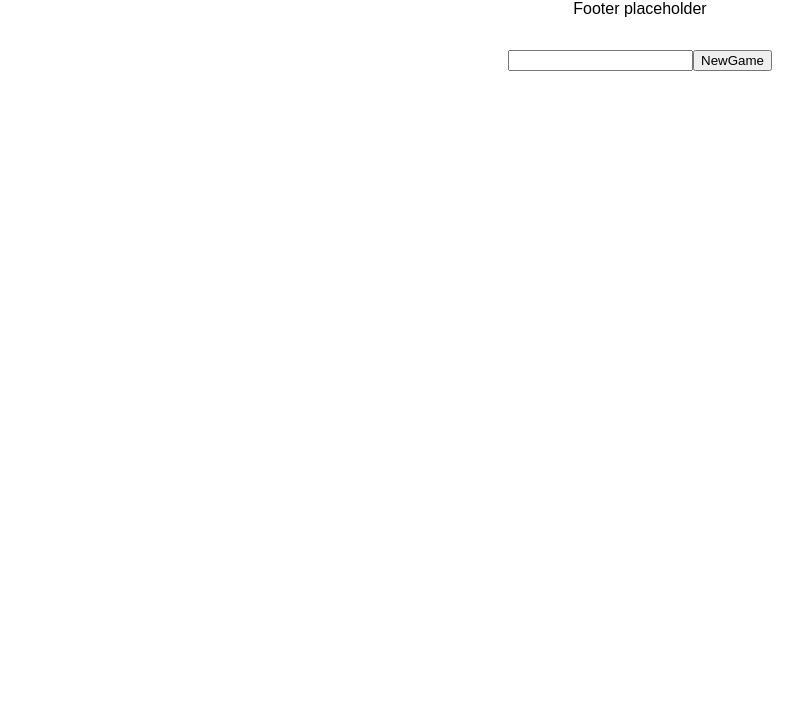
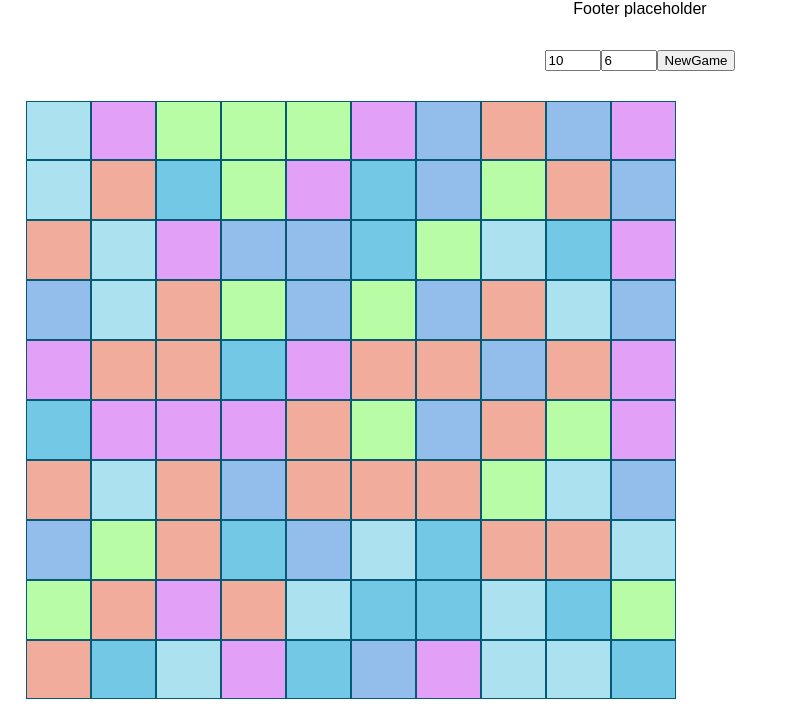
Before and after one commit to hategen/floodit, a React app: page / in a window 1280 px wide. Both pictures are taken after a click on the button "NewGame". Shown: the top 722 px of the page, without its empty margins (0-809 px from the left). Built offline with nearby package versions, Linux system fonts and the light colour scheme.

Commit message:
added size  and color number seletction

```diff
--- a/package.json
+++ b/package.json
@@ -3,6 +3,7 @@
   "version": "0.1.0",
   "private": true,
   "dependencies": {
+    "randomcolor": "^0.5.3",
     "react": "^16.2.0",
     "react-dom": "^16.2.0",
     "react-redux": "^5.0.6",
--- a/src/actions/actions.js
+++ b/src/actions/actions.js
@@ -1,6 +1,18 @@
 export const ACTION_NEW_GAME = 'ACTION_NEW_GAME';
+export const ACTION_FIELDSIZE_CHANGE = 'ACTION_FIELDSIZE_CHANGE';
+export const ACTION_COLOR_NUMBER_CHANGE = 'ACTION_COLOR_NUMBER_CHANGE';
 
-export const testAction = ({fieldSize}) => ({
-    type: ACTION_NEW_GAME,
+export const newGame = (fieldSize) => ({
+    type: ACTION_NEW_GAME
+});
+
+export const fieldSizeChange = (fieldSize) => ({
+    type: ACTION_FIELDSIZE_CHANGE,
     fieldSize
 });
+
+
+export const colorNumberChange = (colorNumber) => ({
+    type: ACTION_COLOR_NUMBER_CHANGE,
+    colorNumber
+});
--- a/src/components/Box/Box.css
+++ b/src/components/Box/Box.css
@@ -1,8 +1,8 @@
 .box {
     flex-grow: 1;
     background: rgb(169, 192, 255);
-    margin: 2px;
-    border: 2px solid rgba(0, 87, 115, 0.97);
+    margin: 0px;
+    border: 1px solid rgba(0, 87, 115, 0.97);
     transition: transform 0.2s ease;
 }
 
--- a/src/components/Box/Box.js
+++ b/src/components/Box/Box.js
@@ -3,8 +3,11 @@ import './Box.css';
 
 const Box = ({x, y, color}) => {
     return (
-        <div className="box">
-            {color}
+        <div
+            className="box"
+            style={{backgroundColor: color}}
+        >
+
         </div>
     )
 };
--- a/src/components/GameSettings/GameSettings.js
+++ b/src/components/GameSettings/GameSettings.js
@@ -1,13 +1,47 @@
 import React from 'react';
 
 import './GameSettings.css';
+import NumericInput from '../NumericInput/NumericInput';
 
-const GameSettings = () => {
+const GameSettings = ({fieldSize, colorNumber, newGame, fieldSizeChange, colorNumberChange}) => {
+
+
+    const onFieldSizeChangeHandler = (event) => {
+        fieldSizeChange(Number.parseInt(event.target.value, 10))
+    };
+
+    const onColorNumberChangeHandler = (event) => {
+        colorNumberChange(Number.parseInt(event.target.value, 10))
+    };
 
     return (
         <section className="game-settings">
-            <input type="number" name="field-size" id="fieldSize"/>
-            <button> NewGame</button>
+            <NumericInput
+                type="number"
+                name="fieldSize"
+                min={6}
+                max={75}
+                value={fieldSize}
+                onChange={onFieldSizeChangeHandler}
+                placeholder="Field size"
+                label="Field size"
+            />
+
+            <NumericInput
+                type="number"
+                name="colorNumber"
+                min={6}
+                max={30}
+                value={colorNumber}
+                onChange={onColorNumberChangeHandler}
+                placeholder="Color number"
+                label="Color number"
+            />
+
+            <button onClick={() => {
+                newGame()
+            }}> NewGame
+            </button>
         </section>
     )
 };
--- /dev/null
+++ b/src/components/NumericInput/NumericInput.js
@@ -0,0 +1,14 @@
+import React from 'react';
+
+import './NumericInput.css';
+
+const NumericInput = (props) => {
+    return (
+        <input
+            type="number"
+            {...props}
+        />
+    )
+};
+
+export default NumericInput;
--- a/src/components/Row/Row.js
+++ b/src/components/Row/Row.js
@@ -5,11 +5,12 @@ import './Row.css';
 const Row = ({boxes}) => {
     return (
         <div className="row">
-            {boxes.map((box, idx) => {
+            {boxes.map((color, idx) => {
                 return (
 
                     <Box
                         key={idx}
+                        color={color}
                     >
                         box
                     </Box>
--- a/src/containers/GameSettingsContainer.js
+++ b/src/containers/GameSettingsContainer.js
@@ -1,9 +1,20 @@
 import {connect} from 'react-redux';
-
+import {newGame, fieldSizeChange, colorNumberChange} from '../actions/actions';
 import GameSettings from '../components/GameSettings/GameSettings';
 
 const mapStateToProps = (state) => state;
-const mapDispatchToprops = dispatch => dispatch => ({});
+const mapDispatchToprops = dispatch => ({
+    newGame: (fieldSize) => {
+        dispatch(newGame(fieldSize))
+    },
+    fieldSizeChange: (fieldSize) => {
+        dispatch(fieldSizeChange(fieldSize))
+    },
+    colorNumberChange: (colorNumber) => {
+        dispatch(colorNumberChange(colorNumber))
+    }
+
+});
 
 const GameSettingsContainer = connect(mapStateToProps, mapDispatchToprops)(GameSettings);
 
--- a/src/reducers/reducers.js
+++ b/src/reducers/reducers.js
@@ -1,13 +1,34 @@
-import {ACTION_NEW_GAME} from "../actions/actions";
+import {
+    ACTION_NEW_GAME,
+    ACTION_FIELDSIZE_CHANGE,
+    ACTION_COLOR_NUMBER_CHANGE
+} from "../actions/actions";
+
+import {getRandomColors, getRandomColorsMatrix} from '../utils/colors';
 
 export default function reducers(state = {}, action) {
     switch (action.type) {
         case ACTION_NEW_GAME:
+            const colors = getRandomColors(state.colorNumber);
+
+            return {
+                ...state,
+                colors: colors,
+                field: getRandomColorsMatrix(colors, state.fieldSize)
+            }
+
+        case ACTION_FIELDSIZE_CHANGE:
             return {
                 ...state,
                 fieldSize: action.fieldSize,
-                field: Array(action.fieldSize,).fill(Array(action.fieldSize).fill(1))
             }
+        case ACTION_COLOR_NUMBER_CHANGE:
+            return {
+                ...state,
+                colorNumber: action.colorNumber,
+            }
+
+
         default:
             return state
     }
--- a/src/store/initialState.js
+++ b/src/store/initialState.js
@@ -1,9 +1,10 @@
 const initialState = {
     fieldSize: 10,
-    numberOfColors: 6,
+    colorNumber: 6,
     field: [],
     isStarted: false,
-    movesMade: 0
+    movesMade: 0,
+    colors: []
 };
 
 export default initialState;
--- /dev/null
+++ b/src/utils/colors.js
@@ -0,0 +1,21 @@
+import randomColor from 'randomcolor';
+import {getRandomFromArray} from './utils';
+
+export const getRandomColors = (count = 6) => {
+    return randomColor({
+        count,
+        luminosity: 'light',
+        format: 'rgb'
+    });
+};
+
+export const getRandomColorsMatrix = (colors, dimensions) => {
+    const array = [];
+    for (let i = 0; i < dimensions; i++) {
+        array[i] = [];
+        for (let j = 0; j < dimensions; j++) {
+            array[i].push(getRandomFromArray(colors))
+        }
+    }
+    return array;
+};
--- /dev/null
+++ b/src/utils/utils.js
@@ -0,0 +1 @@
+export const getRandomFromArray = (arr = []) => arr[Math.floor(Math.random() * (arr.length))];
```
Also changed, not shown: src/components/NumericInput/NumericInput.css (added), 1 other file.
